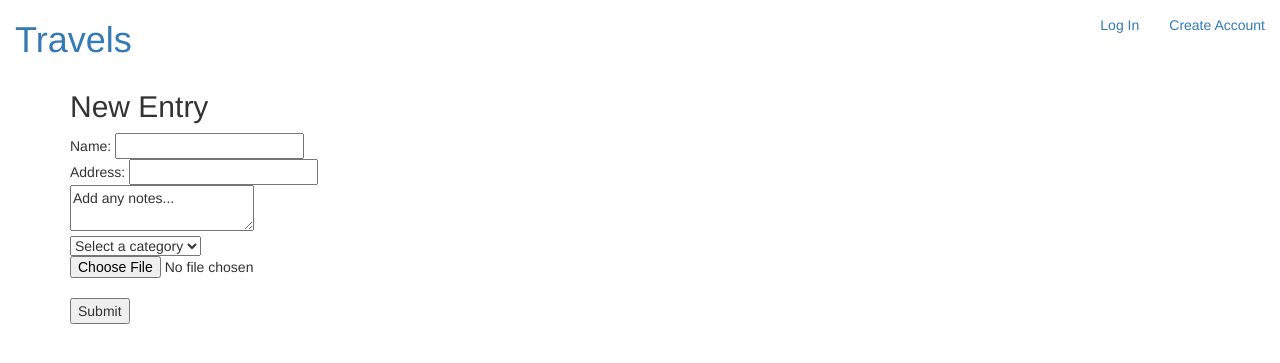
After one commit to sknielsen/final-project, a Flask app: page /add-entry/1 in a window 1280 px wide. The commit adds this page. Shown: the top 363 px of the page. Run offline with Flask 2, Linux system fonts and the light colour scheme; some libraries are stand-ins or nearby versions.

Commit message:
Add new entry form

```diff
--- a/model.py
+++ b/model.py
@@ -55,7 +55,7 @@ class Entry(db.Model):
     name = db.Column(db.String(64), nullable=False)
     address = db.Column(db.String(64), nullable=False)
     notes = db.Column(db.String(255), nullable=True)
-    photo_location = db.Column(db.String(255),  nullable=False)
+    photo_location = db.Column(db.String(255),  nullable=True)
     type_id = db.Column(db.Integer, db.ForeignKey('categories.category_id'))
 
     # Define relationship to trip
--- a/server.py
+++ b/server.py
@@ -114,13 +114,50 @@ def add_trip():
 
     return redirect('/')
 
+
 @app.route('/trip/<trip_id>')
 def view_trip(trip_id):
     """Show entries for a trip"""
 
+    trip = Trip.query.get(trip_id)
     entries = Entry.query.filter_by(trip_id=trip_id).all()
 
-    return render_template('view_trip.html', entries=entries)
+    return render_template('view_trip.html', entries=entries, trip=trip)
+
+
+@app.route('/add-entry/<trip_id>')
+def new_entry(trip_id):
+    """Form that gets info for new trip"""
+
+    return render_template('entry_form.html', trip_id=trip_id)
+
+
+@app.route('/add-entry/<trip_id>', methods=['POST'])
+def add_entry(trip_id):
+    """Add new trip from info in form"""
+
+    name = request.form.get('name')
+    address = request.form.get('address')
+    notes = request.form.get('notes')
+    # photo = request.form.get('photo')
+    category = request.form.get('category')
+
+    # entry = Entry(trip_id=trip_id, name=name, address=address, notes=notes, photo_location=photo,
+    #               type_id=category)
+    # db.session.add(entry)
+    # db.session.commit()
+
+    return redirect('/trip/%s/%s' % (trip_id, entry.entry_id))
+
+
+@app.route('/trip/<trip_id>/<entry_id>')
+def view_entry(entry_id):
+    """Show entry details"""
+
+    entry = Entry.query.get(entry_id)
+
+    return render_template('view_entry.html', entry=entry)
+
 
 if __name__ == "__main__":
     # We have to set debug=True here, since it has to be True at the
--- /dev/null
+++ b/templates/entry_form.html
@@ -0,0 +1,21 @@
+{% extends 'base.html' %}
+{% block content %}
+
+    <h2>New Entry</h2>
+    <form id="entry_form" action="/add-entry" method="POST">Name:
+      <input type="text" id="name" name="name" required><br>Address:
+      <input type="text" id="address" name="address" required><br>
+      <textarea name="notes">Add any notes...</textarea><br>
+      <select name="category">
+         <option selected disabled>Select a category</option>
+          <option value="1">Restaurant</option>
+          <option value="2">Bar</option>
+          <option value="3">Accommodation</option>
+          <option value="4">Attraction</option>
+          <option value="5">Other</option>
+      </select><br>
+      <input type="file" name="pic" accept="image/*"><br>
+      <input type="submit" id="submit_button">
+    </form>
+
+{% endblock %}
```
Also changed, not shown: templates/view_entry.html (added, +11 -0 lines), templates/view_trip.html (+5 -2 lines), 1 other file.
